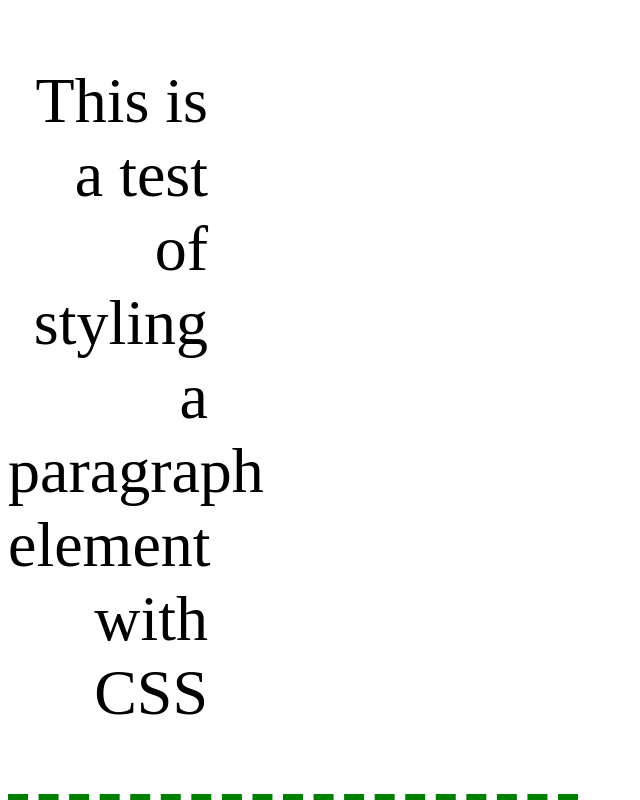
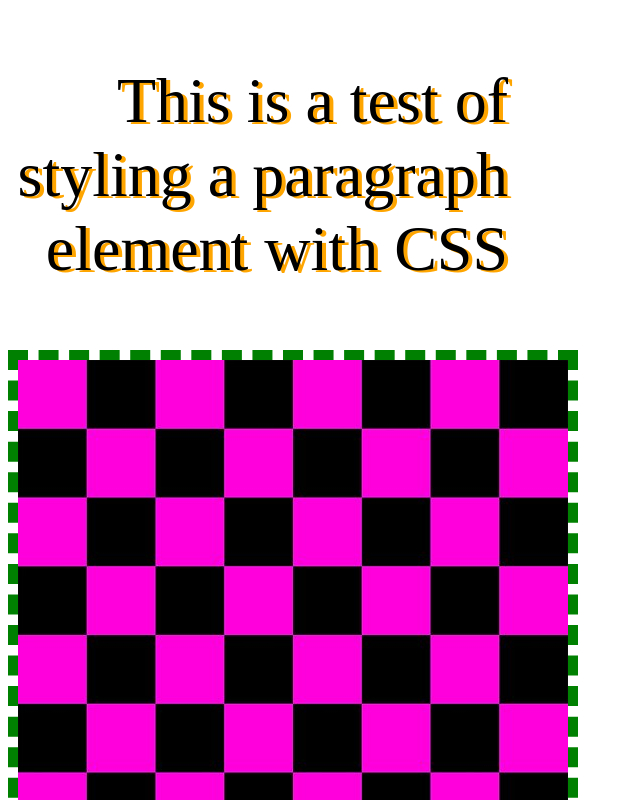
Before and after one commit to SaltMKII/styling-experiment, a plain HTML site: page index.html in a window 1280 px wide. Shown: the top 800 px of the page, without its empty margins (0-640 px from the left). Drawn offline with Linux system fonts and the light colour scheme.

Commit message:
more css changes

```diff
--- a/css/index.css
+++ b/css/index.css
@@ -2,10 +2,9 @@
 p {
 
 	font-size: 64px;
-	text-align: right;
-	text-shadow: 4px black;
-	display: block;
-	max-width: 200px;
+    text-align: right;
+    text-shadow: 4px 2px orange;
+    max-width: 500px;
 
 }
 
```
